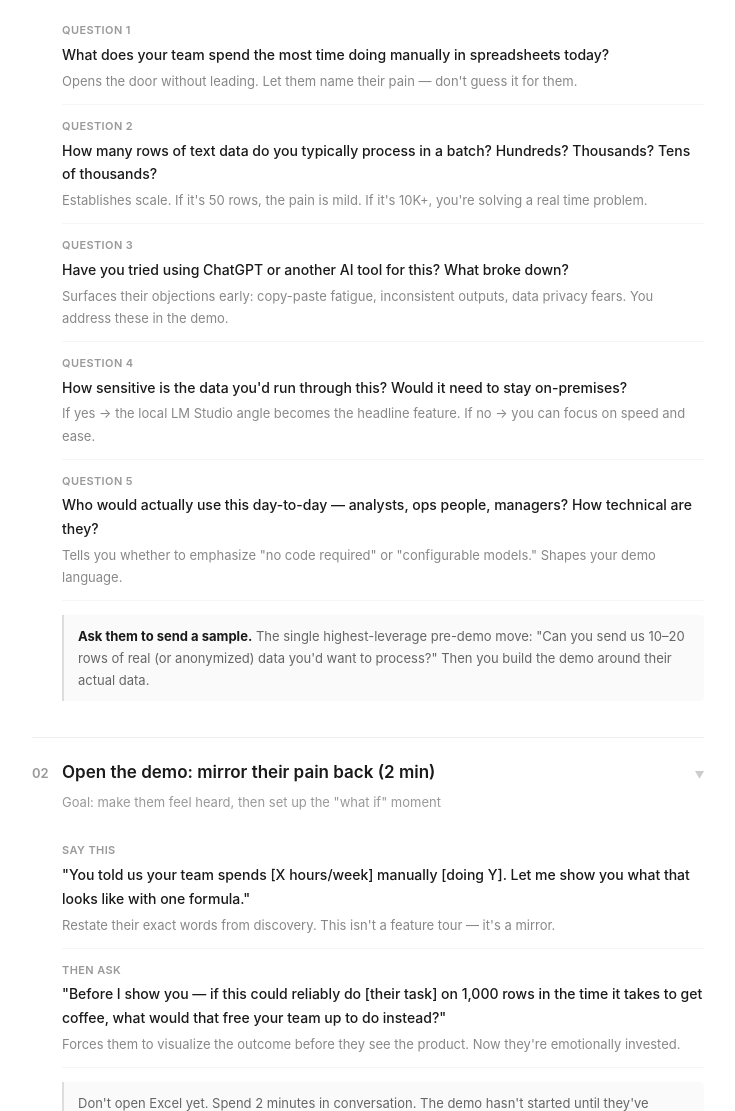
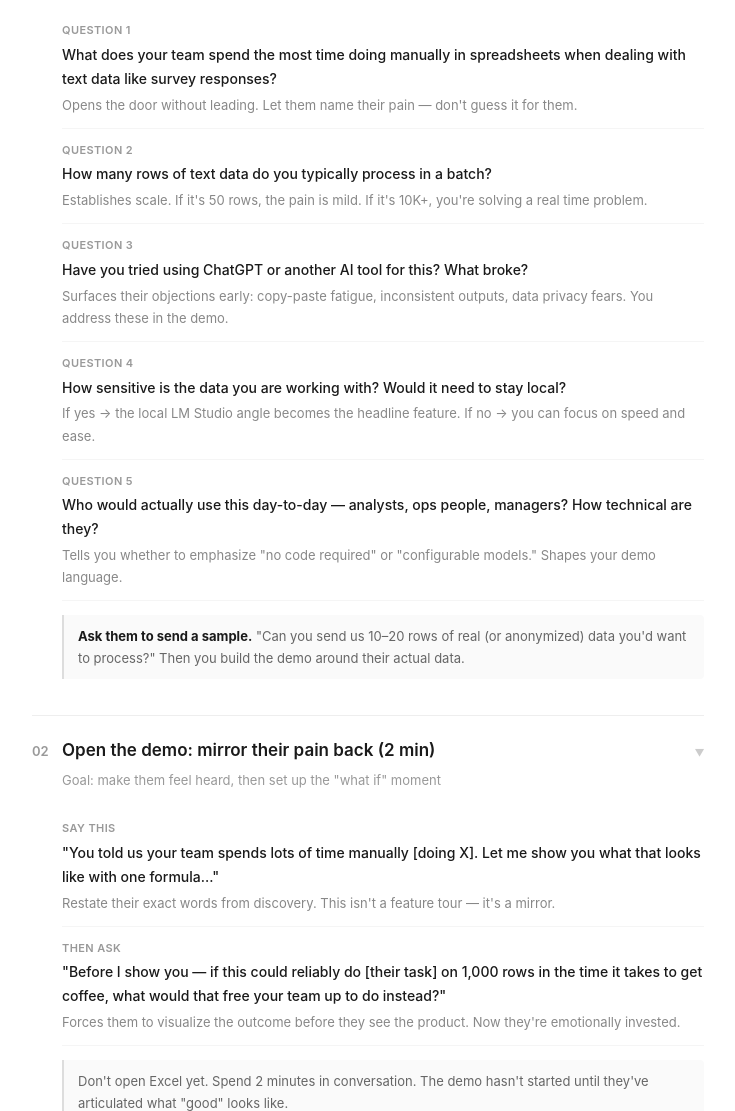
Before and after one commit to LoriTira/demo-playbook, a plain HTML site: page index.html in a window 1280 px wide. Shown: the part 280-1391 px from the top of the page, without its empty margins (272-1007 px from the left). Drawn offline with Linux system fonts and the light colour scheme.

Commit message:
Update discovery questions to match natural tone
Reworded Q1-Q4 and the sample request tip for a more
conversational, direct delivery style.

```diff
--- a/index.html
+++ b/index.html
@@ -109,25 +109,25 @@ body { font-family: -apple-system, BlinkMacSystemFont, 'Segoe UI', system-ui, sa
 
     <div class="q-block">
       <div class="q-label">Question 1</div>
-      <div class="q-text">What does your team spend the most time doing manually in spreadsheets today?</div>
+      <div class="q-text">What does your team spend the most time doing manually in spreadsheets when dealing with text data like survey responses?</div>
       <div class="q-why">Opens the door without leading. Let them name their pain — don't guess it for them.</div>
     </div>
 
     <div class="q-block">
       <div class="q-label">Question 2</div>
-      <div class="q-text">How many rows of text data do you typically process in a batch? Hundreds? Thousands? Tens of thousands?</div>
+      <div class="q-text">How many rows of text data do you typically process in a batch?</div>
       <div class="q-why">Establishes scale. If it's 50 rows, the pain is mild. If it's 10K+, you're solving a real time problem.</div>
     </div>
 
     <div class="q-block">
       <div class="q-label">Question 3</div>
-      <div class="q-text">Have you tried using ChatGPT or another AI tool for this? What broke down?</div>
+      <div class="q-text">Have you tried using ChatGPT or another AI tool for this? What broke?</div>
       <div class="q-why">Surfaces their objections early: copy-paste fatigue, inconsistent outputs, data privacy fears. You address these in the demo.</div>
     </div>
 
     <div class="q-block">
       <div class="q-label">Question 4</div>
-      <div class="q-text">How sensitive is the data you'd run through this? Would it need to stay on-premises?</div>
+      <div class="q-text">How sensitive is the data you are working with? Would it need to stay local?</div>
       <div class="q-why">If yes → the local LM Studio angle becomes the headline feature. If no → you can focus on speed and ease.</div>
     </div>
 
@@ -138,7 +138,7 @@ body { font-family: -apple-system, BlinkMacSystemFont, 'Segoe UI', system-ui, sa
     </div>
 
     <div class="tip">
-      <strong>Ask them to send a sample.</strong> The single highest-leverage pre-demo move: "Can you send us 10–20 rows of real (or anonymized) data you'd want to process?" Then you build the demo around their actual data.
+      <strong>Ask them to send a sample.</strong> "Can you send us 10–20 rows of real (or anonymized) data you'd want to process?" Then you build the demo around their actual data.
     </div>
   </div>
 </div>
@@ -155,7 +155,7 @@ body { font-family: -apple-system, BlinkMacSystemFont, 'Segoe UI', system-ui, sa
 
     <div class="q-block">
       <div class="q-label">Say this</div>
-      <div class="q-text">"You told us your team spends [X hours/week] manually [doing Y]. Let me show you what that looks like with one formula."</div>
+      <div class="q-text">"You told us your team spends lots of time manually [doing X]. Let me show you what that looks like with one formula…"</div>
       <div class="q-why">Restate their exact words from discovery. This isn't a feature tour — it's a mirror.</div>
     </div>
 
```
